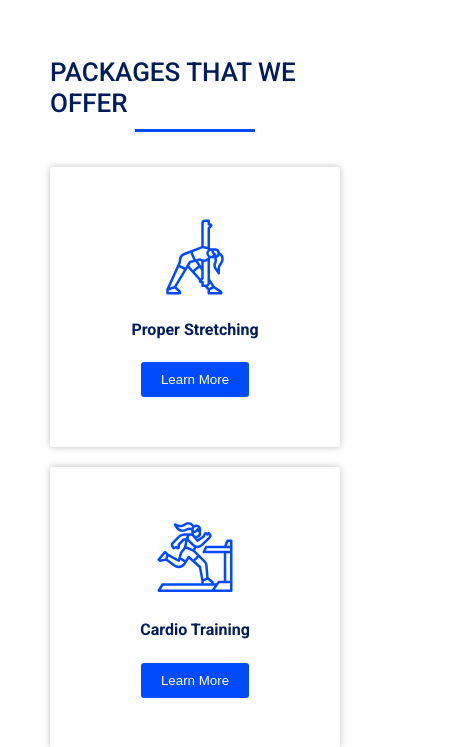
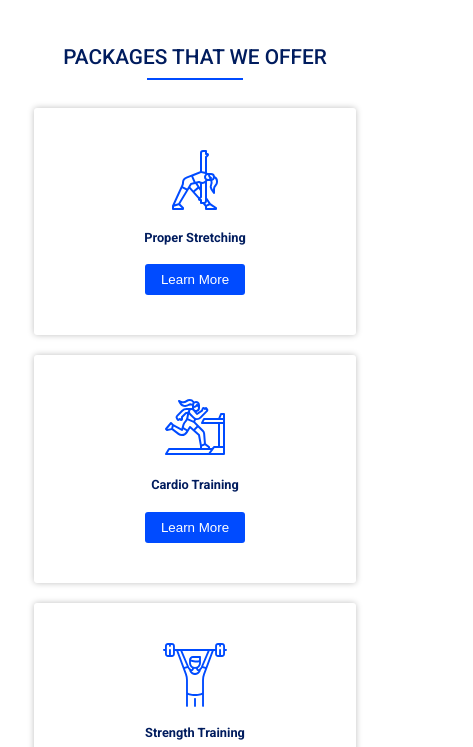
Before and after one commit to gillijar/fitness-landing-page, a website: page index.html in a window 390 px wide. Shown: the part 1253-2000 px from the top of the page, 473 px wide, since content can reach past the window. Drawn offline with Linux system fonts and the light colour scheme.

Commit message:
Added phone media queries

```diff
--- a/sass/base/_base.scss
+++ b/sass/base/_base.scss
@@ -10,6 +10,34 @@ $color-grey-light-1: #f9f7f6;
 // Font-family
 $font-family: "Roboto", sans-serif;
 
+// Media queries
+@mixin respond($breakpoint) {
+  @if $breakpoint == phone {
+    @media only screen and (max-width: 37.5em) {
+      // 600px => 600/16 = 37.5em
+      @content;
+    }
+  }
+  @if $breakpoint == tab-port {
+    // 900px => 900/16 = 56.25em
+    @media only screen and (max-width: 56.25em) {
+      @content;
+    }
+  }
+  @if $breakpoint == tab-land {
+    // 1200px => 1200/16 = 75em
+    @media only screen and (max-width: 75em) {
+      @content;
+    }
+  }
+  @if $breakpoint == big-desktop {
+    // 1800px => 1800/16 = 112.5em
+    @media only screen and (min-width: 112.5em) {
+      @content;
+    }
+  }
+}
+
 *,
 *::before,
 *::after {
@@ -21,6 +49,18 @@ $font-family: "Roboto", sans-serif;
 html {
   box-sizing: border-box;
   font-size: 62.5%;
+
+  @include respond(tab-land) {
+    font-size: 56.25%; // 1rem = 9px, 9/16 = 56.25%
+  }
+
+  @include respond(tab-port) {
+    font-size: 50%; // 1rem = 8px, 8/16 = 50%
+  }
+
+  @include respond(big-desktop) {
+    font-size: 75%; // 1rem = 12px, 12/16 = 75%
+  }
 }
 
 body {
@@ -35,4 +75,10 @@ body {
   grid-template-columns:
     [full-start] 3rem [center-start] repeat(12, [col-start] 1fr [col-end])
     [center-end] 3rem [full-end];
+
+  @include respond(phone) {
+    grid-template-columns:
+      [center-start] repeat(12, [col-start] 1fr [col-end])
+      [center-end];
+  }
 }
--- a/sass/base/_typography.scss
+++ b/sass/base/_typography.scss
@@ -8,6 +8,10 @@
   left: 50%;
   transform: translate(-50%, -50%);
   text-align: center;
+
+  @include respond(phone) {
+    line-height: 1.2;
+  }
 }
 
 .heading-2 {
--- a/sass/components/_features.scss
+++ b/sass/components/_features.scss
@@ -10,6 +10,7 @@
     grid-template-columns: repeat(auto-fit, minmax(25rem, 1fr));
     grid-column-gap: 2rem;
     margin-top: 3.5rem;
+    max-width: 100%;
   }
 
   &__card {
@@ -21,6 +22,15 @@
     box-shadow: 0 0 0.75rem rgba(0, 0, 0, 0.25);
     margin-bottom: 2rem;
     border-radius: 3px;
+
+    @include respond(phone) {
+      width: 90%;
+      margin: 0 auto;
+
+      &:not(:last-child) {
+        margin-bottom: 2.5rem;
+      }
+    }
 
     &-heading {
       margin-bottom: 2rem;
--- a/sass/components/_newsletter.scss
+++ b/sass/components/_newsletter.scss
@@ -5,6 +5,11 @@
   flex-direction: column;
   justify-content: space-between;
   align-items: center;
+
+  @include respond(phone) {
+    grid-column: col-start 1 / col-end 12;
+    padding: 6.5rem 0;
+  }
 
   &__subscribe {
     display: flex;
@@ -37,6 +42,7 @@
     width: 80%;
     padding: 1.5rem;
     box-shadow: 0 0.5rem 2rem rgba(0, 0, 0, 0.25);
+    border: 1.5px solid $color-grey-light-1;
   }
 
   &__btn {
@@ -47,6 +53,7 @@
     color: $color-grey-light-1;
     text-transform: uppercase;
     font-size: 1.2rem;
+    font-weight: 500;
     letter-spacing: 0.1rem;
     cursor: pointer;
   }
--- a/sass/components/_socials.scss
+++ b/sass/components/_socials.scss
@@ -5,6 +5,10 @@
   top: 50%;
   right: 0%;
   transform: translate(0%, -50%);
+
+  @include respond(phone) {
+    display: none;
+  }
 
   &__accent-line {
     height: 2rem;
--- a/sass/components/_trainers.scss
+++ b/sass/components/_trainers.scss
@@ -18,6 +18,16 @@
     align-items: center;
     margin-bottom: 2rem;
 
+    @include respond(phone) {
+      height: 50vh;
+      width: 95%;
+      margin: 0 auto;
+
+      &:not(:last-child) {
+        margin-bottom: 3rem;
+      }
+    }
+
     &-container {
       width: 100%;
       height: 85%;
--- a/sass/layout/_header.scss
+++ b/sass/layout/_header.scss
@@ -19,6 +19,10 @@
     left: 50%;
     transform: translate(-50%, -50%);
     z-index: 2;
+
+    @include respond(phone) {
+      width: 75%;
+    }
   }
 
   &__circle {
--- a/sass/layout/_motivation.scss
+++ b/sass/layout/_motivation.scss
@@ -7,6 +7,15 @@
   grid-column-gap: 2rem;
   padding-bottom: 4rem;
 
+  @include respond(phone) {
+    padding-top: 8rem;
+    display: flex;
+    justify-content: space-between;
+    align-items: center;
+    flex-direction: column-reverse;
+    text-align: center;
+  }
+
   &__img {
     width: 100%;
     border-radius: 3px;
@@ -15,9 +24,17 @@
 
   &__text {
     width: 70%;
+
+    @include respond(phone) {
+      margin-bottom: 4rem;
+    }
   }
 
   &__heading {
     width: 80%;
+
+    @include respond(phone) {
+      width: 100%;
+    }
   }
 }
--- a/sass/layout/_nav.scss
+++ b/sass/layout/_nav.scss
@@ -9,6 +9,10 @@
     display: flex;
     justify-content: space-between;
     list-style: none;
+
+    @include respond(phone) {
+      display: none;
+    }
   }
 
   &__link {
```
Also changed, not shown: css/style.css.
